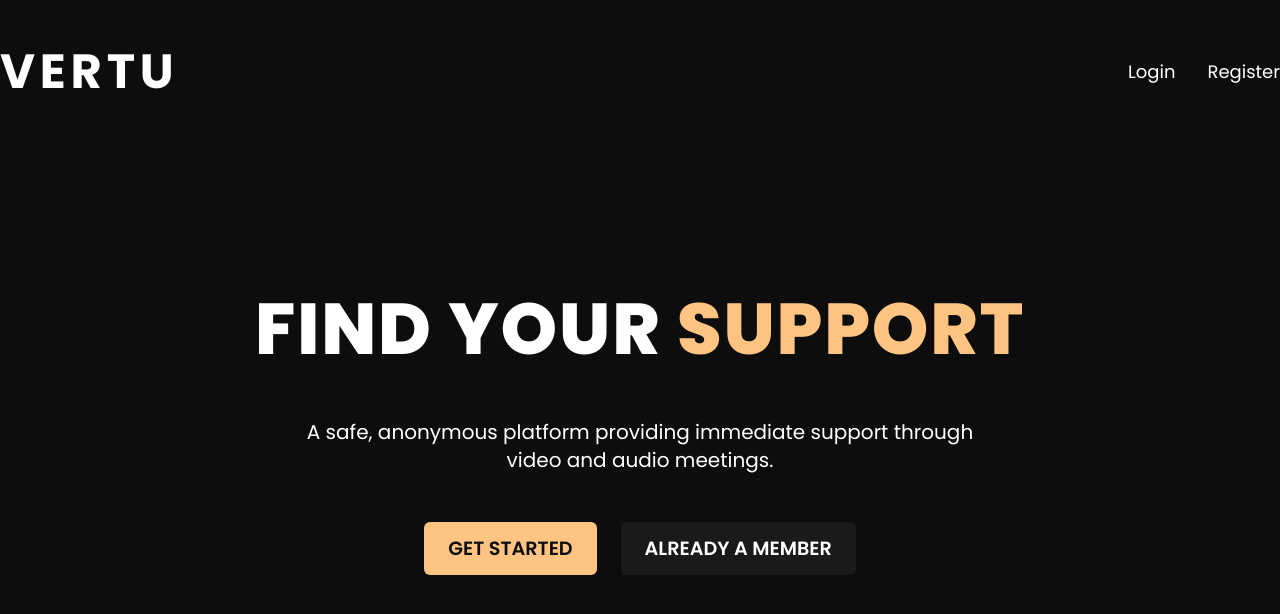
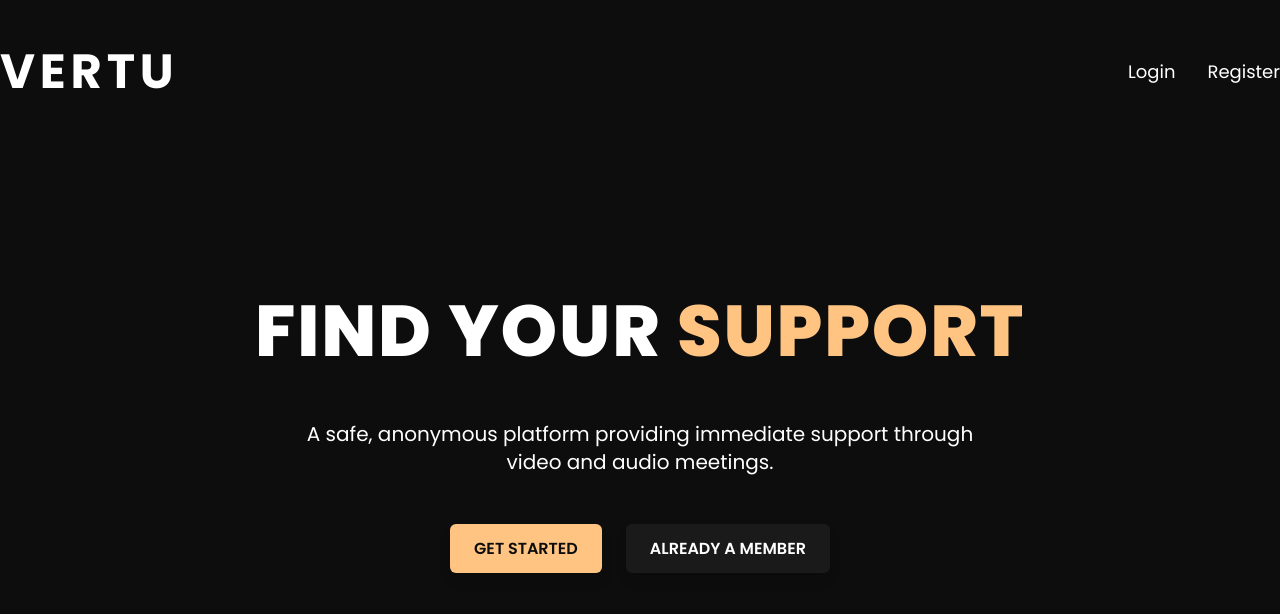
Before and after one commit to Nemetar/vertu, a Vue app: page / in a window 1280 px wide. Shown: the top 614 px of the page. Built offline with nearby package versions, Linux system fonts and the light colour scheme.

Commit message:
[/] font size

```diff
--- a/src/pages/VertuShowcase.vue
+++ b/src/pages/VertuShowcase.vue
@@ -80,7 +80,7 @@
     color: #0d0d0d;
     padding: 12px 24px;
     border-radius: 6px;
-    font-size: 1.2rem;
+    font-size: 1rem;
     text-transform: uppercase;
     transition: transform 0.3s ease;
     font-weight: 600;
@@ -90,7 +90,7 @@
     color: #ffffff;
     padding: 12px 24px;
     border-radius: 6px;
-    font-size: 1.2rem;
+    font-size: 1rem;
     text-transform: uppercase;
     transition: transform 0.3s ease;
     font-weight: 600;
```
